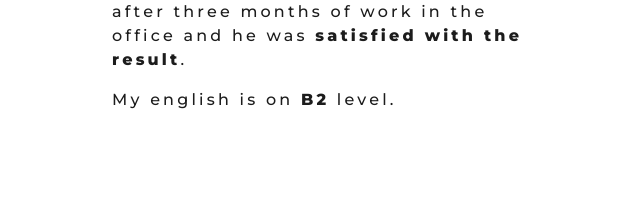
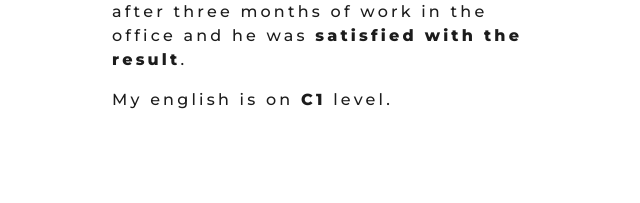
Before and after one commit to jedwab/portfolioo, a website: page index.html in a window 1280 px wide. Shown: the part 1397-1600 px from the top of the page, 640-1280 px from the left. Drawn offline with nearby package versions, Linux system fonts and the light colour scheme; a script that the page names is missing.

Commit message:
change in description

```diff
--- a/index.html
+++ b/index.html
@@ -77,7 +77,7 @@
 					<span class="about_span">completely remotely</span> only after three months of work in the office and he was
 					<span class="about_span">satisfied with the result</span>.</p>
 				<p class="about_article">My english is on
-					<span class="about_span">B2</span> level.
+					<span class="about_span">C1</span> level.
 			</div>
 		</div>
 
```
